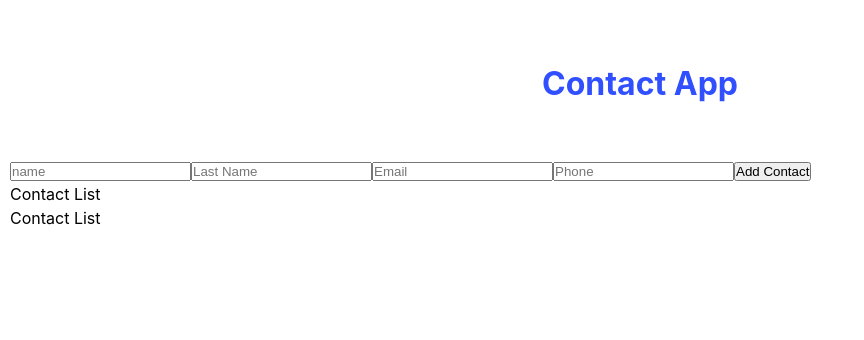
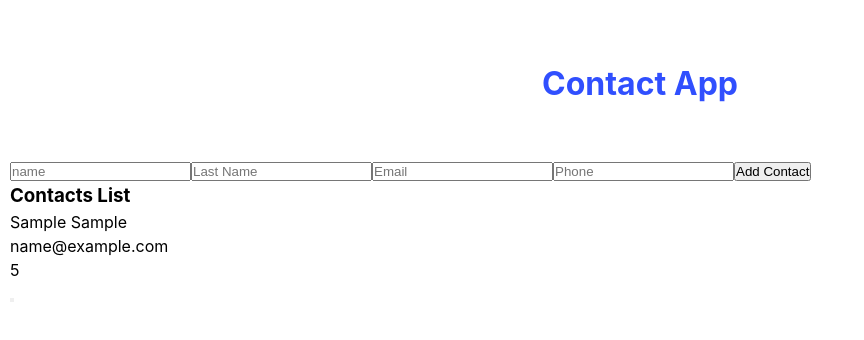
Before and after one commit to fhosseiny/Contact-App, a React (Vite) app: page / in a window 1280 px wide. Both pictures are taken after typing "Sample", "Sample", "name@example.com", "5" into the empty fields and a click on the button "Add Contact". Shown: the top 340 px of the page, without its empty margins (0-864 px from the left). Built offline with nearby package versions, Linux system fonts and the light colour scheme.

Commit message:
render contacts

```diff
--- a/package.json
+++ b/package.json
@@ -11,7 +11,8 @@
   },
   "dependencies": {
     "react": "^18.3.1",
-    "react-dom": "^18.3.1"
+    "react-dom": "^18.3.1",
+    "uuid": "^10.0.0"
   },
   "devDependencies": {
     "@eslint/js": "^9.9.0",
--- a/src/App.jsx
+++ b/src/App.jsx
@@ -1,13 +1,13 @@
 import Header from "./components/Header";
 import Contact from "./components/contact";
-import ContactsList from "./components/contactsList";
+
 
 function App() {
  return (
     <>
       <Header />
       <Contact />
-      <ContactsList />
+
       </>
   );
 }
--- a/src/components/Contact.jsx
+++ b/src/components/Contact.jsx
@@ -1,17 +1,18 @@
 import { useState } from "react";
-
+import { v4 } from "uuid";
 import ContactsList from "./contactsList";
-
-import inputs from "../constants/inputs";
+ import inputs from "../constants/inputs";
 
 function Contacts() {
     const [contacts, setContacts] = useState([]);
     const [alert, setAlert] = useState("");
     const [contact, setContact] = useState({
+        id:"",
         name:"",
         lastName:"",
         email:"",
         phone:"",
+
     });
 
     const changeHandler = (event)=>{
@@ -30,7 +31,8 @@ function Contacts() {
             return;
         }
         setAlert("");
-        setContacts((contacts) => [...contacts, contact]);
+        const newContact = {...contact , id : v4() };
+        setContacts((contacts) => [...contacts, newContact]);
         setContact({ name:"",
             lastName:"",
             email:"",
--- /dev/null
+++ b/src/components/contactItem.jsx
@@ -0,0 +1,13 @@
+function contactItem({data:{id,name,lastName,email,phone}}) {
+
+  return (
+    <li key={id}>
+    <p>{name} {lastName}</p>
+    <p>{email}</p>
+    <p>{phone}</p>
+    <button></button>
+  </li>
+  )
+}
+
+export default contactItem
--- a/src/components/contactsList.jsx
+++ b/src/components/contactsList.jsx
@@ -1,9 +1,18 @@
+import ContactItem from "./contactItem";
 
-function ContactsList(props) {
-  console.log(props)
+function ContactsList({ contacts =[] }) {
   return (
-    <div>Contact List</div>
-  )
+    <div>
+      <h3>Contacts List</h3>
+      {contacts.length ?(
+         <ul>
+        {contacts.map((contact) => (
+          <ContactItem  key= {contact.id} data={contact}/>
+        ))}
+      </ul>) : (<p>No contacts yet!</p>)}
+
+      </div>
+  );
 }
 
 export default ContactsList
```
Also changed, not shown: 1 other file (tests, documents, lock files or other folders).
